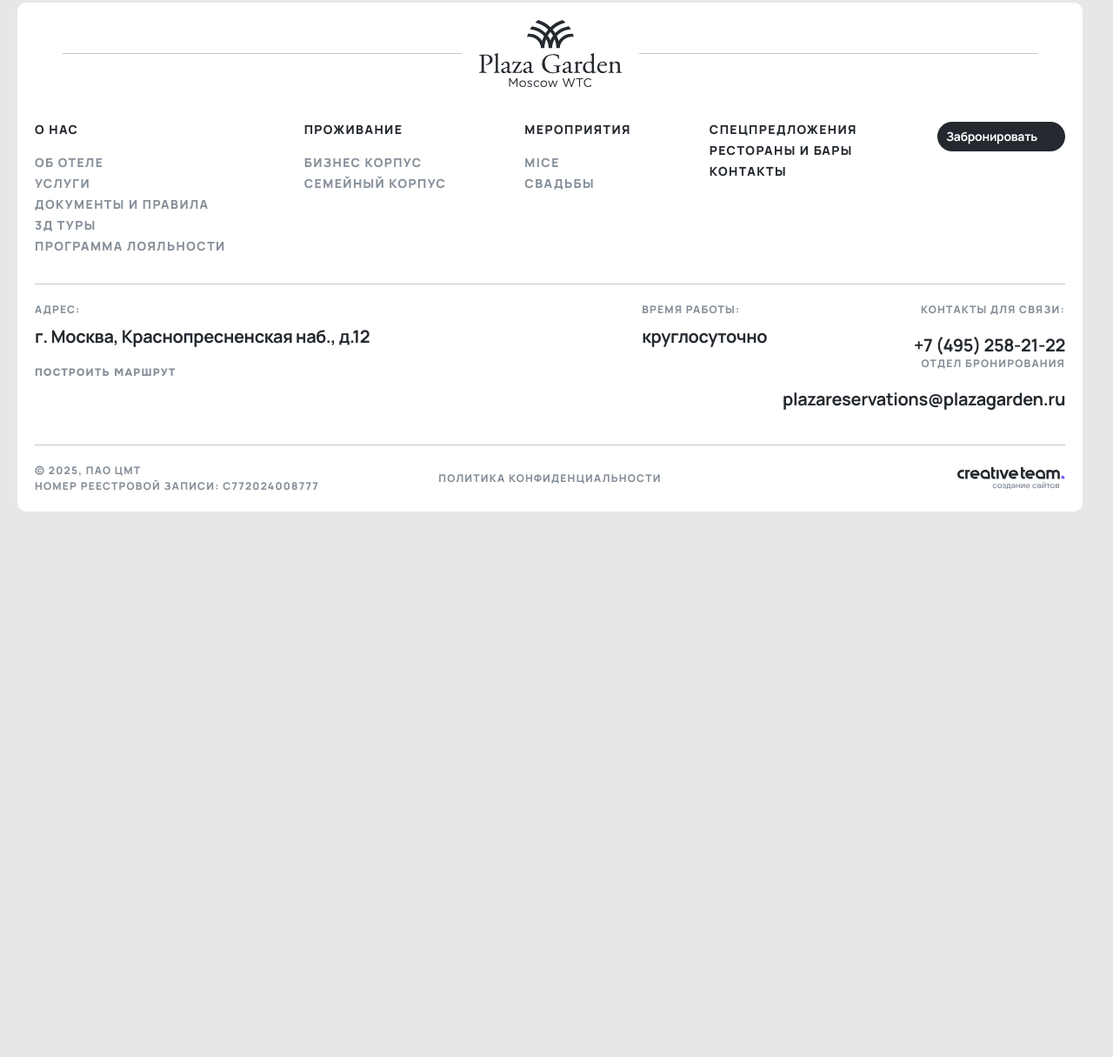
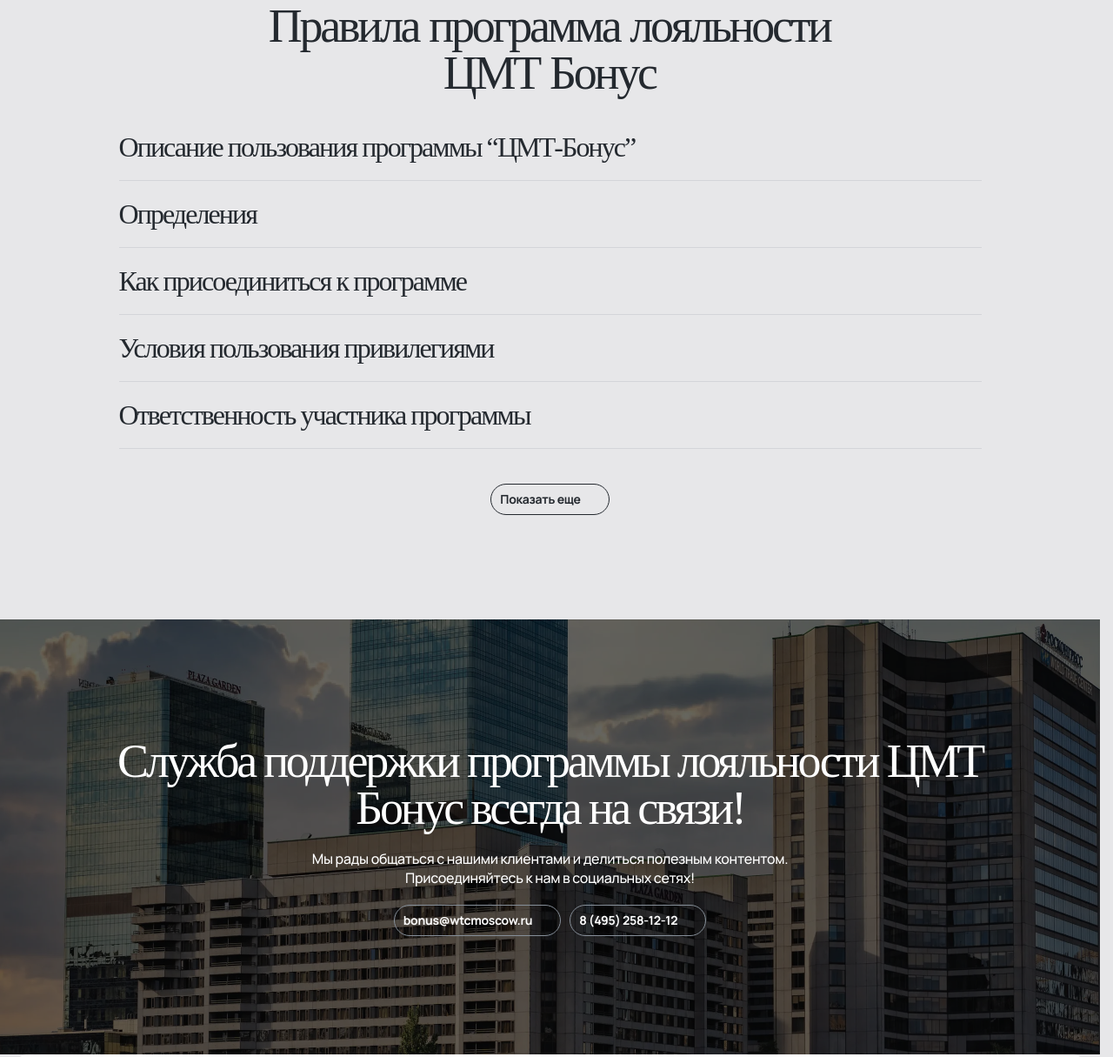
Before and after one commit to ArtemSafin-WebDev/plaza-garden, a website built with Vite: page loyalty.html in a window 1280 px wide. Shown: the part 3849-5064 px from the top of the page at 87% size. Before the commit the page ends 4457 px from the top, so only its background shows below. Built offline with nearby package versions, Linux system fonts and the light colour scheme; some packages are replaced by stand-ins of ours; a web font is replaced by a local one.

Commit message:
По странице

```diff
--- a/loyalty.html
+++ b/loyalty.html
@@ -12,6 +12,8 @@
     {{> loyalty-benefits }}
     {{> loyalty-statuses }}
     {{> loyalty-actions }}
+    {{> loyalty-rules }}
+    {{> loyalty-support }}
   </main>
   {{> footer }}
   {{> menu }}
--- /dev/null
+++ b/partials/loyalty-rules.html
@@ -0,0 +1,146 @@
+<section class="faq faq--loyalty-rules js-fade-reveal">
+    <div class="faq__content">
+        <h2 class="h2 faq__heading js-animated-heading">
+            Правила программа лояльности <br class="faq__heading-break">ЦМТ Бонус
+        </h2>
+        <ul class="faq__list">
+            <li class="faq__list-item">
+                <div class="faq__accordion">
+                    <button class="h4 faq__accordion-btn" type="button">
+                        <span class="faq__accordion-btn-text">
+                            Описание пользования программы “ЦМТ-Бонус”
+                        </span>
+                        <svg width="12" height="12" aria-hidden="true">
+                            <use xlink:href="#accordion-arrow"></use>
+                        </svg>
+                    </button>
+                    <div class="faq__accordion-dropdown">
+                        <div class="faq__accordion-dropdown-inner">
+                            <div class="faq__accordion-dropdown-text">
+                                <p>
+                                    Программа «ЦМТ-Бонус» позволяет участникам получать бонусные баллы за приобретение
+                                    услуг Plaza Garden Moscow WTC и других объектов Центра международной торговли.
+                                </p>
+                                <p>
+                                    Начисленные баллы отражаются в личном кабинете участника и могут быть использованы
+                                    для оплаты доступных услуг согласно правилам программы.
+                                </p>
+                            </div>
+                        </div>
+                    </div>
+                </div>
+            </li>
+            <li class="faq__list-item">
+                <div class="faq__accordion">
+                    <button class="h4 faq__accordion-btn" type="button">
+                        <span class="faq__accordion-btn-text">
+                            Определения
+                        </span>
+                        <svg width="12" height="12" aria-hidden="true">
+                            <use xlink:href="#accordion-arrow"></use>
+                        </svg>
+                    </button>
+                    <div class="faq__accordion-dropdown">
+                        <div class="faq__accordion-dropdown-inner">
+                            <div class="faq__accordion-dropdown-text">
+                                <p>
+                                    Участник программы — физическое лицо, зарегистрированное в программе лояльности и
+                                    подтвердившее согласие с ее правилами.
+                                </p>
+                                <p>
+                                    Бонусные баллы — условные единицы, которые начисляются за оплаченные услуги и могут
+                                    быть использованы только в рамках программы «ЦМТ-Бонус».
+                                </p>
+                            </div>
+                        </div>
+                    </div>
+                </div>
+            </li>
+            <li class="faq__list-item">
+                <div class="faq__accordion">
+                    <button class="h4 faq__accordion-btn" type="button">
+                        <span class="faq__accordion-btn-text">
+                            Как присоединиться к программе
+                        </span>
+                        <svg width="12" height="12" aria-hidden="true">
+                            <use xlink:href="#accordion-arrow"></use>
+                        </svg>
+                    </button>
+                    <div class="faq__accordion-dropdown">
+                        <div class="faq__accordion-dropdown-inner">
+                            <div class="faq__accordion-dropdown-text">
+                                <p>
+                                    Чтобы стать участником программы, необходимо зарегистрироваться на сайте или в
+                                    личном кабинете, указать актуальные контактные данные и подтвердить согласие с
+                                    условиями участия.
+                                </p>
+                                <p>
+                                    После регистрации участнику присваивается стартовый статус, а информация о
+                                    начислениях и доступных привилегиях становится доступна в личном кабинете.
+                                </p>
+                            </div>
+                        </div>
+                    </div>
+                </div>
+            </li>
+            <li class="faq__list-item">
+                <div class="faq__accordion">
+                    <button class="h4 faq__accordion-btn" type="button">
+                        <span class="faq__accordion-btn-text">
+                            Условия пользования привилегиями
+                        </span>
+                        <svg width="12" height="12" aria-hidden="true">
+                            <use xlink:href="#accordion-arrow"></use>
+                        </svg>
+                    </button>
+                    <div class="faq__accordion-dropdown">
+                        <div class="faq__accordion-dropdown-inner">
+                            <div class="faq__accordion-dropdown-text">
+                                <p>
+                                    Привилегии предоставляются при наличии возможности и действуют только для участника
+                                    программы, на имя которого оформлено бронирование или приобретение услуги.
+                                </p>
+                                <p>
+                                    Размер начисления бонусов, перечень доступных услуг и условия использования
+                                    привилегий могут зависеть от текущего статуса участника.
+                                </p>
+                            </div>
+                        </div>
+                    </div>
+                </div>
+            </li>
+            <li class="faq__list-item">
+                <div class="faq__accordion">
+                    <button class="h4 faq__accordion-btn" type="button">
+                        <span class="faq__accordion-btn-text">
+                            Ответственность участника программы
+                        </span>
+                        <svg width="12" height="12" aria-hidden="true">
+                            <use xlink:href="#accordion-arrow"></use>
+                        </svg>
+                    </button>
+                    <div class="faq__accordion-dropdown">
+                        <div class="faq__accordion-dropdown-inner">
+                            <div class="faq__accordion-dropdown-text">
+                                <p>
+                                    Участник несет ответственность за достоверность указанных данных, сохранность
+                                    доступа к личному кабинету и своевременное обновление контактной информации.
+                                </p>
+                                <p>
+                                    Передача учетной записи третьим лицам, попытки неправомерного начисления бонусов и
+                                    использование программы с нарушением правил могут привести к ограничению участия.
+                                </p>
+                            </div>
+                        </div>
+                    </div>
+                </div>
+            </li>
+        </ul>
+        <a href="#" class="btn btn--outline faq__btn">
+            Показать еще
+            <svg width="12" height="12" aria-hidden="true">
+                <use xlink:href="#diamond"></use>
+            </svg>
+        </a>
+    </div>
+</section>
--- /dev/null
+++ b/partials/loyalty-support.html
@@ -0,0 +1,31 @@
+<section class="loyalty-support">
+    <picture class="loyalty-support__bg">
+        <source srcset="/images/loyalty-support/mobile.webp" media="(max-width: 576px)">
+        <source srcset="/images/loyalty-support/tablet.webp" media="(max-width: 1024px)">
+        <source srcset="/images/loyalty-support/laptop.webp" media="(max-width: 1500px)">
+        <img src="/images/loyalty-support/desktop.webp" alt="" class="loyalty-support__image">
+    </picture>
+    <div class="loyalty-support__content">
+        <h2 class="loyalty-support__heading">
+            Служба поддержки программы лояльности ЦМТ Бонус всегда на связи!
+        </h2>
+        <p class="loyalty-support__text">
+            Мы&nbsp;рады общаться с&nbsp;нашими клиентами и&nbsp;делиться полезным контентом.
+            <span>Присоединяйтесь к&nbsp;нам в&nbsp;социальных сетях!</span>
+        </p>
+        <div class="loyalty-support__contacts">
+            <a href="mailto:bonus@wtcmoscow.ru" class="loyalty-support__contact">
+                bonus@wtcmoscow.ru
+                <svg width="12" height="12" aria-hidden="true">
+                    <use xlink:href="#diamond"></use>
+                </svg>
+            </a>
+            <a href="tel:+74952581212" class="loyalty-support__contact">
+                8 (495) 258-12-12
+                <svg width="12" height="12" aria-hidden="true">
+                    <use xlink:href="#diamond"></use>
+                </svg>
+            </a>
+        </div>
+    </div>
+</section>
--- a/src/scss/sections/_faq.scss
+++ b/src/scss/sections/_faq.scss
@@ -140,3 +140,48 @@
 .faq__btn {
   align-self: center;
 }
+
+.faq--loyalty-rules {
+  @include media.breakpoint(mobile) {
+    display: grid;
+  }
+
+  .faq__heading {
+    margin-bottom: 3rem;
+
+    @include media.breakpoint(laptop) {
+      margin-bottom: 2rem;
+    }
+
+    @include media.breakpoint(small-tablet) {
+      margin-bottom: 1rem;
+    }
+
+    @include media.breakpoint(mobile) {
+      font-size: 3.2rem;
+      line-height: 3.2rem;
+      letter-spacing: -0.192rem;
+    }
+  }
+
+  .faq__heading-break {
+    @include media.breakpoint(mobile) {
+      display: none;
+    }
+  }
+
+  .faq__list {
+    @include media.breakpoint(mobile) {
+      margin-bottom: 3rem;
+    }
+  }
+
+  .faq__btn {
+    border-width: 1.3px;
+    font-size: 1.6rem;
+
+    @include media.breakpoint(laptop) {
+      font-size: 1.4rem;
+    }
+  }
+}
--- /dev/null
+++ b/src/scss/sections/_loyalty-support.scss
@@ -0,0 +1,158 @@
+@use "../media";
+
+.loyalty-support {
+  position: relative;
+  min-height: 50rem;
+  display: flex;
+  align-items: center;
+  justify-content: center;
+  overflow: hidden;
+  overflow: clip;
+  color: white;
+
+  &::after {
+    content: "";
+    position: absolute;
+    inset: 0;
+    z-index: 1;
+    background-color: rgba(0, 0, 0, 0.6);
+    pointer-events: none;
+  }
+
+  @include media.breakpoint(small-tablet) {
+    min-height: 43.2rem;
+  }
+
+  @include media.breakpoint(mobile) {
+    min-height: 60rem;
+  }
+}
+
+.loyalty-support__bg {
+  display: block;
+  position: absolute;
+  inset: 0;
+}
+
+.loyalty-support__image {
+  width: 100%;
+  height: 100%;
+  object-fit: cover;
+}
+
+.loyalty-support__content {
+  position: relative;
+  z-index: 2;
+  width: calc(100% - 8rem);
+  max-width: 122.1rem;
+  display: flex;
+  flex-direction: column;
+  align-items: center;
+  justify-content: center;
+  gap: 2rem;
+  text-align: center;
+
+  @include media.breakpoint(laptop) {
+    width: calc(100% - 26.2rem);
+    max-width: 110.3rem;
+  }
+
+  @include media.breakpoint(small-tablet) {
+    width: calc(100% - 13.2rem);
+    max-width: 63.5rem;
+  }
+
+  @include media.breakpoint(mobile) {
+    width: calc(100% - 2.4rem);
+    max-width: none;
+  }
+}
+
+.loyalty-support__heading {
+  margin: 0;
+  font-family: var(--tt-ramillas);
+  font-size: 5.4rem;
+  font-style: normal;
+  font-weight: 300;
+  line-height: 5.4rem;
+  letter-spacing: -0.324rem;
+  color: white;
+
+  @include media.breakpoint(small-tablet) {
+    font-size: 3.2rem;
+    line-height: 3.2rem;
+    letter-spacing: -0.192rem;
+  }
+}
+
+.loyalty-support__text {
+  margin: 0;
+  max-width: 100%;
+  color: white;
+  font-size: 1.6rem;
+  font-style: normal;
+  font-weight: 500;
+  line-height: 2.2rem;
+  letter-spacing: -0.032rem;
+
+  span {
+    display: block;
+  }
+
+  @include media.breakpoint(small-tablet) {
+    font-size: 1.4rem;
+    line-height: 2rem;
+    letter-spacing: -0.028rem;
+  }
+}
+
+.loyalty-support__contacts {
+  display: flex;
+  align-items: center;
+  justify-content: center;
+  gap: 1rem;
+
+  @include media.breakpoint(mobile) {
+    flex-direction: column;
+    gap: 0.8rem;
+  }
+}
+
+.loyalty-support__contact {
+  display: flex;
+  align-items: center;
+  justify-content: center;
+  gap: 1rem;
+  min-height: 3.4rem;
+  padding: 0.8rem 1rem;
+  border: 1.3px solid var(--grey-text);
+  border-radius: 10rem;
+  color: white;
+  font-size: 1.4rem;
+  font-style: normal;
+  font-weight: 700;
+  line-height: 1.8rem;
+  letter-spacing: -0.028rem;
+  white-space: nowrap;
+  transition: border-color 0.2s, background-color 0.2s, color 0.2s;
+
+  &:link,
+  &:visited {
+    color: white;
+  }
+
+  svg {
+    width: 1.2rem;
+    height: 1.2rem;
+    flex-shrink: 0;
+    fill: currentColor;
+  }
+
+  @media (hover: hover) and (pointer: fine) {
+    &:hover {
+      border-color: white;
+      background-color: white;
+      color: var(--dark-text);
+    }
+  }
+}
--- a/src/scss/style.scss
+++ b/src/scss/style.scss
@@ -63,3 +63,4 @@
 @use "sections/loyalty-benefits";
 @use "sections/loyalty-statuses";
 @use "sections/loyalty-actions";
+@use "sections/loyalty-support";
```
Also changed, not shown: public/images/loyalty-support/desktop.webp (added), public/images/loyalty-support/laptop.webp (added), public/images/loyalty-support/mobile.webp (added), public/images/loyalty-support/tablet.webp (added).
